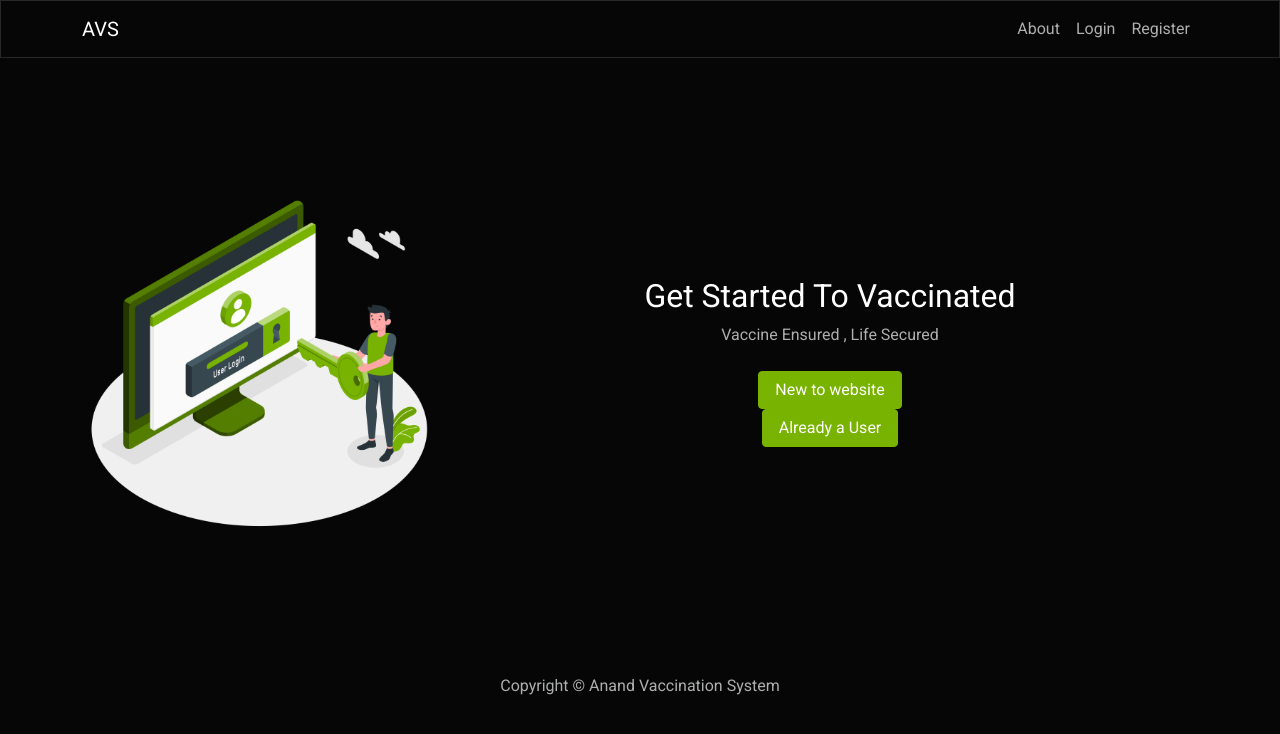
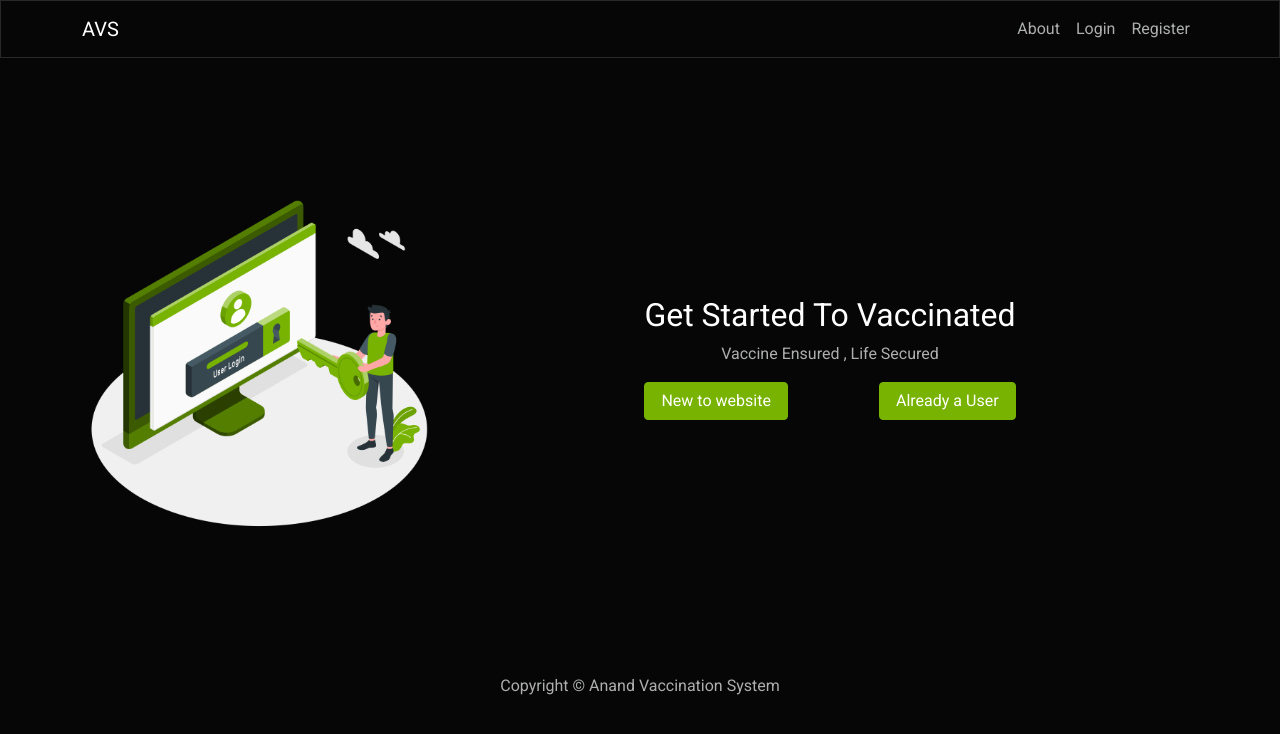
Before and after one commit to anandpothraj/avs-frontend, a React (Create React App) app: page /options in a window 1280 px wide. Shown: the top 734 px of the page. Built offline with nearby package versions, Linux system fonts and the light colour scheme.

Commit message:
Restructured css for option page

```diff
--- a/src/assets/customCss/custom.css
+++ b/src/assets/customCss/custom.css
@@ -1,3 +1,4 @@
+/* Global css */
 .main {
   min-height: 75vh;
   display: flex;
--- a/src/screens/UserScreen/OptionScreen.js
+++ b/src/screens/UserScreen/OptionScreen.js
@@ -31,36 +31,24 @@ const OptionScreen = () => {
     }, [navigate]);
 
     return (
-        <div className="main mt-0" fluid="md">
+        <div className="main" fluid="md">
             <Container>
-            <Row>
-                <Col xs={6} md={4} className="imgCls m-auto">
-                    <Image src={OptionImg} fluid />
-                </Col>
-                <Col xs={12} md={8} className="align-self-center">
-                    <Row className='m-auto text-center'>
-                        <div className="intro-text mt-2">
-                            <h4 className="title">Get Started To Vaccinated</h4>
-                            <p className="subtitle">Vaccine Ensured , Life Secured</p>
-                        </div>
-                        <div className="buttonContainer mt-2">
-                            <div className="registerBtn">
-                                <Link to="/register">
-                                    <Button className=" btn-success" >
-                                        New to website
-                                    </Button>
-                                </Link>
+                <Row>
+                    <Col xs={6} md={4} className="m-auto">
+                        <Image src={OptionImg} fluid />
+                    </Col>
+                    <Col xs={12} md={8} className="d-flex">
+                        <div className="m-auto text-center">
+                            <div>
+                                <h4>Get Started To Vaccinated</h4>
+                                <p>Vaccine Ensured , Life Secured</p>
                             </div>
-                            <div className="loginBtn">
-                                <Link to="/login">
-                                    <Button className="btn-success" >
-                                        Already a User
-                                    </Button>
-                                </Link>
+                            <div className="d-flex justify-content-between">
+                                <Link to="/register"><Button variant="success">New to website</Button></Link>
+                                <Link to="/login"><Button variant="success">Already a User</Button></Link>
                             </div>
                         </div>
-                    </Row>
-                </Col>
+                    </Col>
                 </Row>
             </Container>
         </div>
```
